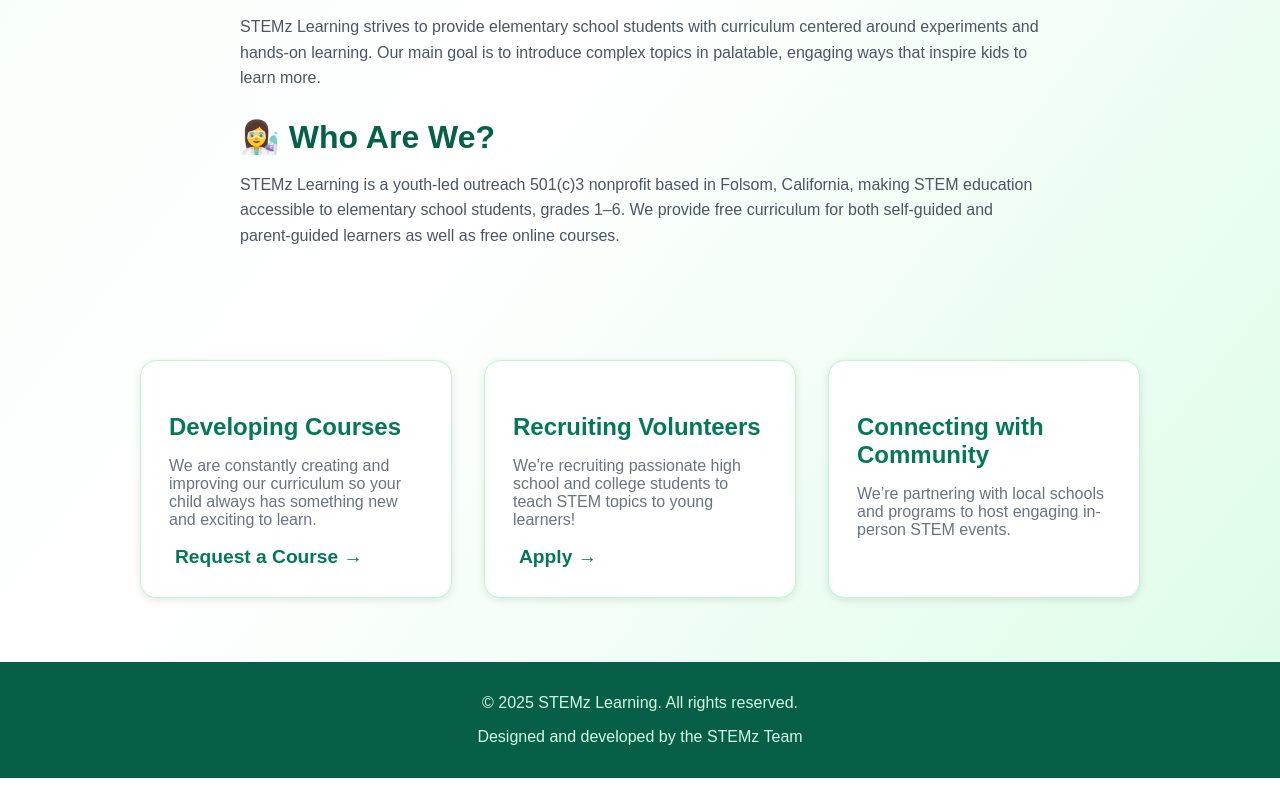
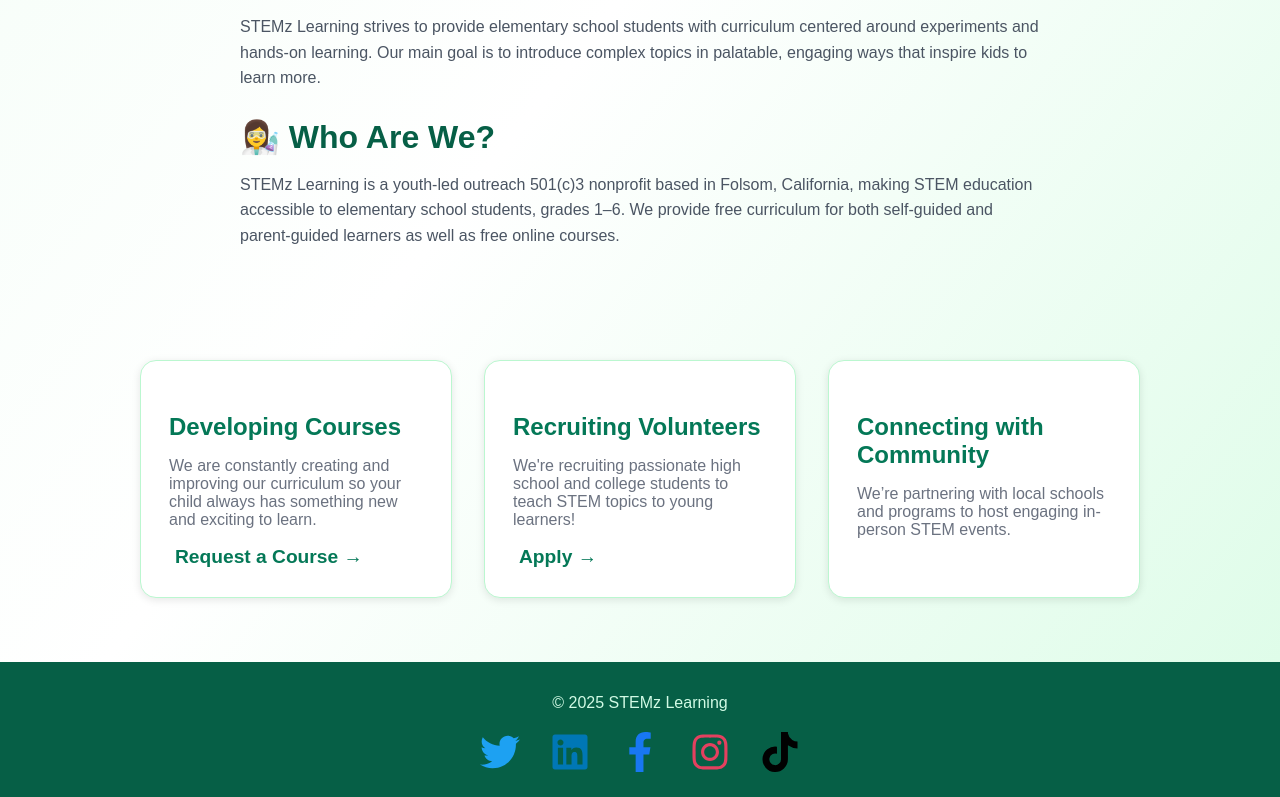
Before and after one commit to gemnets/stemz-mockup, a React (Create React App) app: page / in a window 1280 px wide. Shown: the part 926-1723 px from the top of the page. Built offline with nearby package versions, Linux system fonts and the light colour scheme; the HTML template or start-up script is replaced by a standard one.

Commit message:
Fix footer CSS import and App.js JSX issues

```diff
--- a/src/components/Footer.css
+++ b/src/components/Footer.css
@@ -1,27 +1,43 @@
-.footer {
-  background-color: #065f46; /* dark green */
-  color: #d1fae5; /* light green text */
-  padding: 1rem 0;
-  text-align: center;
+.footer-icons {
+  display: flex;
+  justify-content: center;
+  gap: 30px; /* Space between the icons */
+  margin-top: 20px;
 }
 
-.footer-container {
-  max-width: 1200px;
-  margin: 0 auto;
+.social-icon {
+  font-size: 40px; /* Larger icon size */
+  transition: transform 0.3s ease, opacity 0.3s ease;
+  display: inline-block;
 }
 
-.social a {
-  margin: 0 0.5rem;
-  color: #d1fae5;
-  transition: color 0.3s ease, transform 0.3s ease;
+/* Ensure hover effects work */
+.social-icon:hover {
+  transform: scale(1.1); /* Slight zoom effect */
+  opacity: 0.8;
 }
 
-.social a:hover {
-  color: #bbf7d0; /* brighter green on hover */
-  transform: scale(1.2);
+/* Twitter Blue */
+.social-icon.twitter {
+  color: #1DA1F2;
 }
 
-.footer-text {
-  margin-top: 0.5rem;
-  font-size: 0.875rem;
+/* LinkedIn Blue */
+.social-icon.linkedin {
+  color: #0077B5;
 }
+
+/* Facebook Blue */
+.social-icon.facebook {
+  color: #1877F2;
+}
+
+/* Instagram Red */
+.social-icon.instagram {
+  color: #E4405F;
+}
+
+/* TikTok Black */
+.social-icon.tiktok {
+  color: #010101;
+}
--- a/src/components/Footer.js
+++ b/src/components/Footer.js
@@ -1,11 +1,29 @@
 import React from 'react';
+import { FaTwitter, FaLinkedin, FaFacebookF, FaInstagram, FaTiktok } from 'react-icons/fa';
+import './Footer.css';
 
 function Footer() {
   return (
     <footer className="footer">
       <div className="footer-content">
-        <p>&copy; 2025 STEMz Learning. All rights reserved.</p>
-        <p>Designed and developed by the STEMz Team</p>
+        <p className="footer-text">&copy; 2025 STEMz Learning</p>
+        <div className="footer-icons">
+          <a href="https://twitter.com/yourprofile" target="_blank" rel="noopener noreferrer" className="social-icon twitter">
+            <FaTwitter />
+          </a>
+          <a href="https://linkedin.com/in/yourprofile" target="_blank" rel="noopener noreferrer" className="social-icon linkedin">
+            <FaLinkedin />
+          </a>
+          <a href="https://facebook.com/yourprofile" target="_blank" rel="noopener noreferrer" className="social-icon facebook">
+            <FaFacebookF /> {/* Correct Facebook icon */}
+          </a>
+          <a href="https://instagram.com/yourprofile" target="_blank" rel="noopener noreferrer" className="social-icon instagram">
+            <FaInstagram />
+          </a>
+          <a href="https://tiktok.com/@yourprofile" target="_blank" rel="noopener noreferrer" className="social-icon tiktok">
+            <FaTiktok />
+          </a>
+        </div>
       </div>
     </footer>
   );
```
